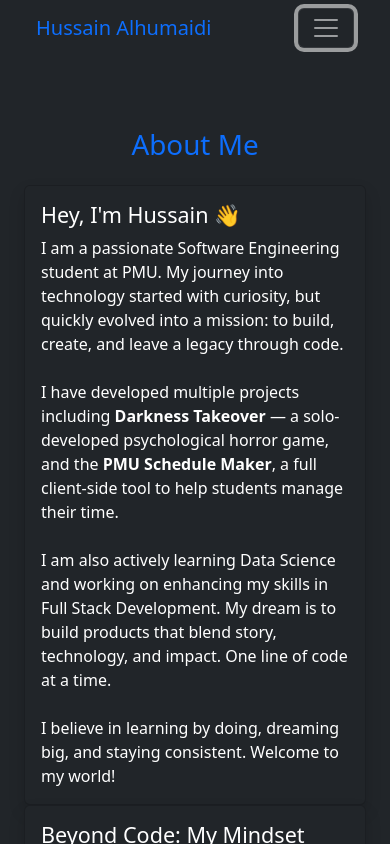
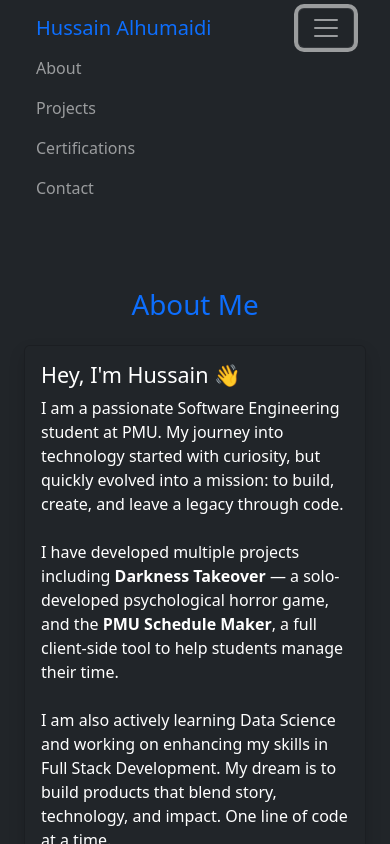
Before and after one commit to Darkness947/Portfolio-Hussain, a React (Vite) app: page / in a window 390 px wide. Both pictures are taken after a click on the button "Toggle navigation". Shown: the top 844 px of the page. Built offline with nearby package versions, Linux system fonts and the light colour scheme.

Commit message:
Update V1.1

```diff
--- a/src/components/Navbar.jsx
+++ b/src/components/Navbar.jsx
@@ -1,27 +1,42 @@
 import { Link } from "react-router-dom";
+import { useState } from "react";
 
 function Navbar() {
+    const [isOpen, setIsOpen] = useState(false);
+
+    const toggleNavbar = () => {
+        setIsOpen(!isOpen);
+    };
+
     return (
         <nav className="navbar navbar-expand-lg navbar-dark bg-dark px-4">
             <div className="container-fluid">
                 <Link className="navbar-brand text-primary" to="/">Hussain Alhumaidi</Link>
-                <button className="navbar-toggler" type="button" data-bs-toggle="collapse" data-bs-target="#navbarNav">
+
+                <button
+                    className="navbar-toggler"
+                    type="button"
+                    onClick={toggleNavbar}
+                    aria-controls="navbarNav"
+                    aria-expanded={isOpen}
+                    aria-label="Toggle navigation"
+                >
                     <span className="navbar-toggler-icon"></span>
                 </button>
 
-                <div className="collapse navbar-collapse" id="navbarNav">
+                <div className={`collapse navbar-collapse ${isOpen ? "show" : ""}`} id="navbarNav">
                     <ul className="navbar-nav ms-auto">
                         <li className="nav-item">
-                            <Link className="nav-link" to="/">About</Link>
+                            <Link className="nav-link" to="/" onClick={() => setIsOpen(false)}>About</Link>
                         </li>
                         <li className="nav-item">
-                            <Link className="nav-link" to="/Projects">Projects</Link>
+                            <Link className="nav-link" to="/Projects" onClick={() => setIsOpen(false)}>Projects</Link>
                         </li>
                         <li className="nav-item">
-                            <Link className="nav-link" to="/Certifications">Certifications</Link>
+                            <Link className="nav-link" to="/Certifications" onClick={() => setIsOpen(false)}>Certifications</Link>
                         </li>
                         <li className="nav-item">
-                            <Link className="nav-link" to="/Contact">Contact</Link>
+                            <Link className="nav-link" to="/Contact" onClick={() => setIsOpen(false)}>Contact</Link>
                         </li>
                     </ul>
                 </div>
@@ -30,5 +45,6 @@ function Navbar() {
     );
 }
 
+
 export default Navbar;
 // This code defines a Navbar component that provides navigation links to different pages of the portfolio.
```
